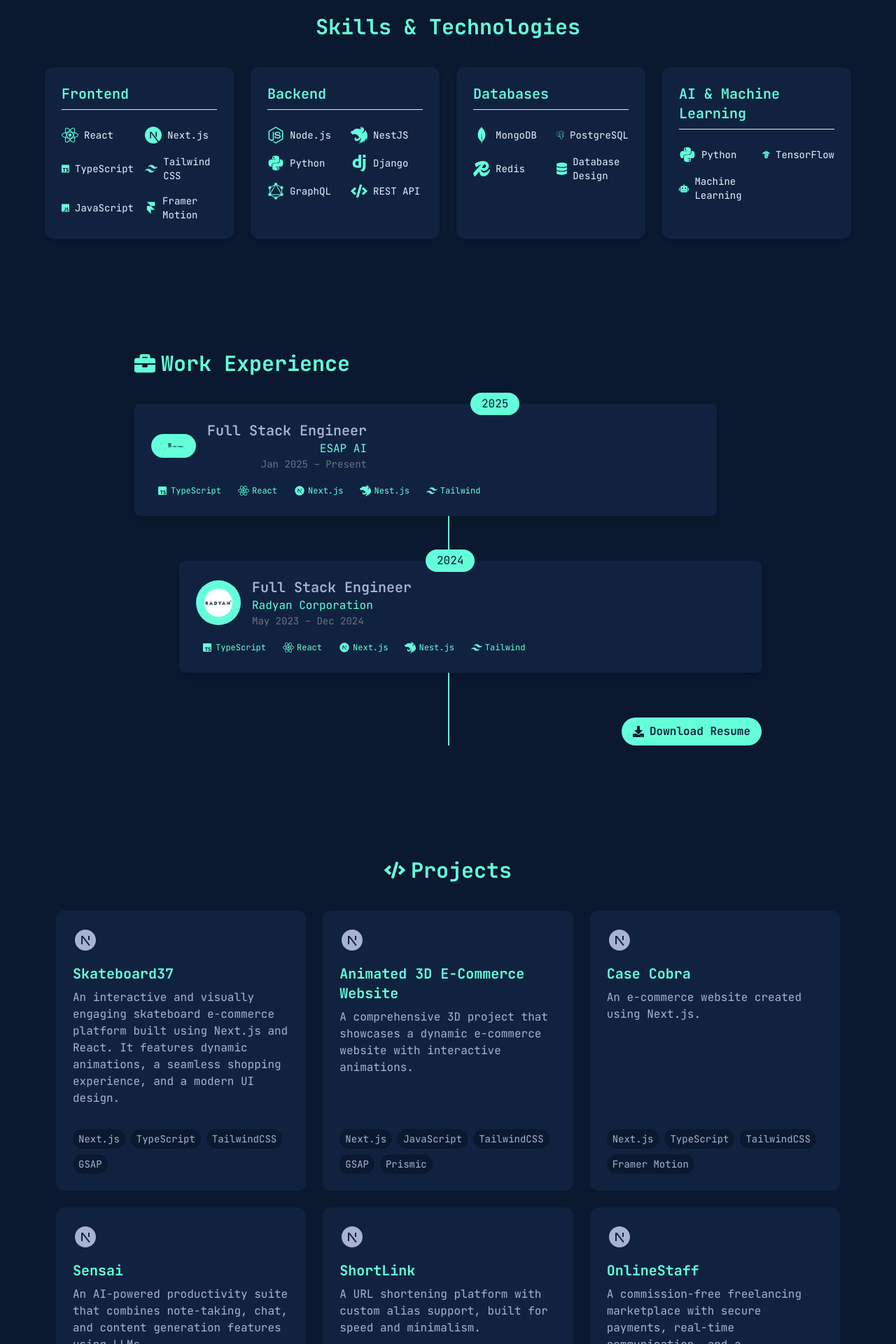
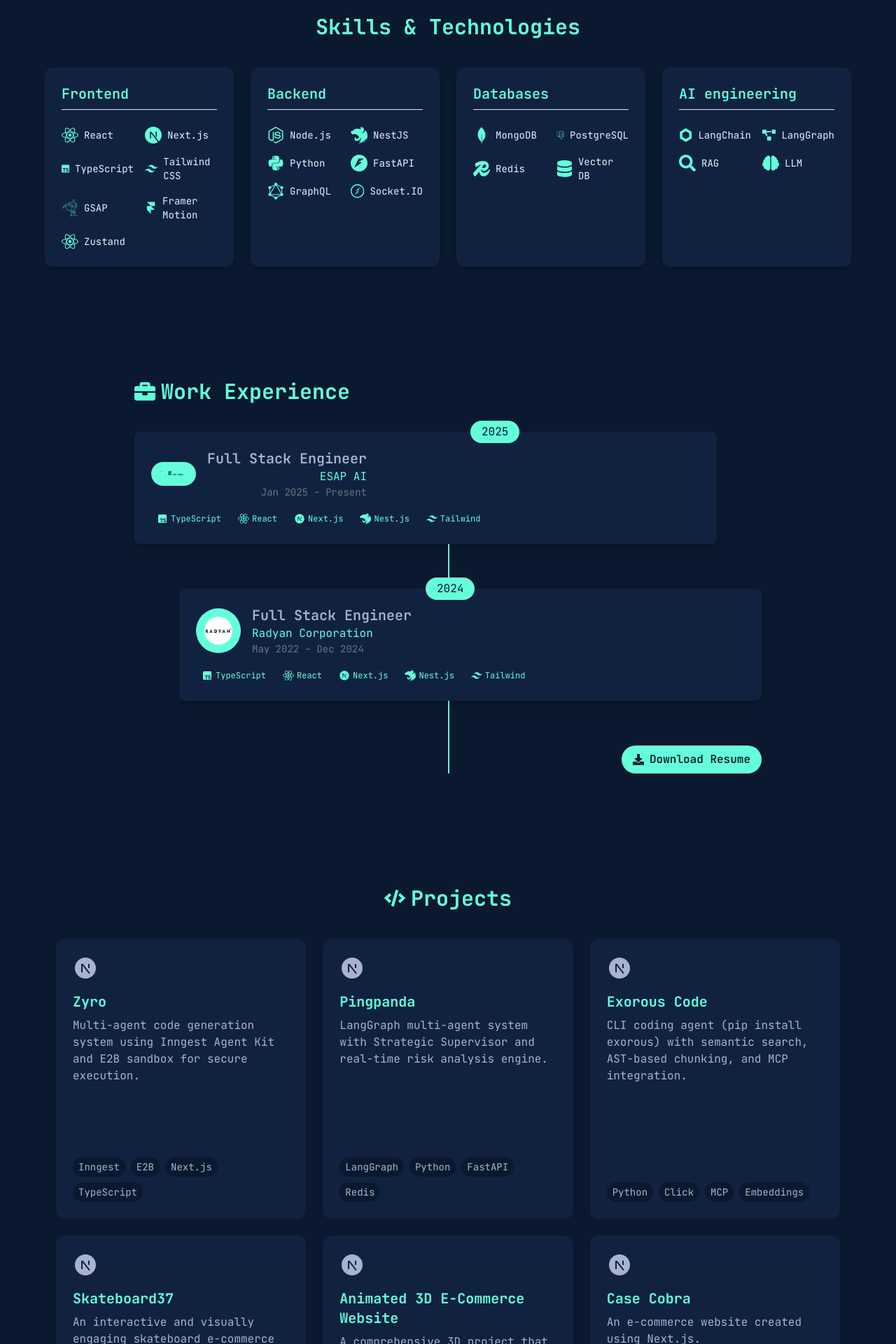
Before and after one commit to riaz37/my_portfolio, a Next.js app: page / in a window 1280 px wide. Shown: the part 860-2780 px from the top of the page at 70% size. Built offline with nearby package versions, Linux system fonts and the light colour scheme.

Commit message:
feat: Enhance portfolio with new AI engineering projects, skills, and certifications, update professional branding, and correct work experience duration.

```diff
--- a/components/sections/Certifications.tsx
+++ b/components/sections/Certifications.tsx
@@ -53,7 +53,14 @@
     year: 2024,
     link: "https://codeinplace.stanford.edu/cip4/certificate/xlil3s"
   },
-
+  {
+    title: "Associate AI Engineer for Developers",
+    issuer: "Datacamp",
+    icon: FaRobot,
+    color: "text-purple-500",
+    year: 2026,
+    link: "https://www.datacamp.com/completed/statement-of-accomplishment/track/f98619799209be79cb4dd977799d06fae5436374"
+  }
 ];
 
 const Certifications = () => {
--- a/components/sections/Hero.tsx
+++ b/components/sections/Hero.tsx
@@ -12,10 +12,10 @@
 import Image from "next/image";
 
 const PROFESSIONAL_TITLES = [
+  "Full Stack AI Engineer",
+  "Software Engineer",
+  "AI Solutions Architect",
   "Full Stack Developer",
-  "AI Enthusiast",
-  "Software Engineer",
-  "Web Innovator",
 ];
 
 const SocialLinks = [
@@ -88,9 +88,8 @@
 
           {/* Description */}
           <p className="text-foreground/80 max-w-xl mx-auto md:mx-0 text-base leading-relaxed">
-            Passionate developer crafting innovative web solutions at the
-            intersection of technology and creativity. Transforming ideas into
-            elegant, efficient, and impactful digital experiences.
+            Specializing in architecting production-ready AI systems with LLMs, RAG, and Agentic Workflows,
+            while building scalable full-stack applications with modern technology stacks.
           </p>
 
           {/* Action Buttons */}
--- a/components/sections/Services.tsx
+++ b/components/sections/Services.tsx
@@ -30,8 +30,8 @@
   },
   {
     icon: FaRobot,
-    title: "AI & Machine Learning",
-    description: "Developing intelligent solutions with Python, TensorFlow, and integrating machine learning models.",
+    title: "AI engineering",
+    description: "Architecting production-ready AI systems with LLMs, RAG, and Agentic Workflows using LangChain and LangGraph.",
     color: "text-red-500"
   },
   {
--- a/components/sections/Skills.tsx
+++ b/components/sections/Skills.tsx
@@ -8,6 +8,10 @@
   FaDatabase,
   FaCode,
   FaRobot,
+  FaBrain,
+  FaSearch,
+  FaProjectDiagram,
+  FaMagic,
 } from "react-icons/fa";
 import {
   SiTypescript,
@@ -22,6 +26,10 @@
   SiTensorflow,
   SiDjango,
   SiFramer,
+  SiFastapi,
+  SiSocketdotio,
+  SiGreensock,
+  SiChainlink,
 } from "react-icons/si";
 
 const skillCategories = [
@@ -32,8 +40,9 @@
       { icon: SiNextdotjs, name: "Next.js" },
       { icon: SiTypescript, name: "TypeScript" },
       { icon: SiTailwindcss, name: "Tailwind CSS" },
-      { icon: SiJavascript, name: "JavaScript" },
+      { icon: SiGreensock, name: "GSAP" },
       { icon: SiFramer, name: "Framer Motion" },
+      { icon: FaReact, name: "Zustand" },
     ],
   },
   {
@@ -42,9 +51,9 @@
       { icon: FaNodeJs, name: "Node.js" },
       { icon: SiNestjs, name: "NestJS" },
       { icon: FaPython, name: "Python" },
-      { icon: SiDjango, name: "Django" },
+      { icon: SiFastapi, name: "FastAPI" },
       { icon: SiGraphql, name: "GraphQL" },
-      { icon: FaCode, name: "REST API" },
+      { icon: SiSocketdotio, name: "Socket.IO" },
     ],
   },
   {
@@ -53,16 +62,16 @@
       { icon: SiMongodb, name: "MongoDB" },
       { icon: SiPostgresql, name: "PostgreSQL" },
       { icon: SiRedis, name: "Redis" },
-      { icon: FaDatabase, name: "Database Design" },
+      { icon: FaDatabase, name: "Vector DB" },
     ],
   },
   {
-    name: "AI & Machine Learning",
+    name: "AI engineering",
     skills: [
-      { icon: FaPython, name: "Python" },
-      { icon: SiTensorflow, name: "TensorFlow" },
-
-      { icon: FaRobot, name: "Machine Learning" },
+      { icon: SiChainlink, name: "LangChain" },
+      { icon: FaProjectDiagram, name: "LangGraph" },
+      { icon: FaSearch, name: "RAG" },
+      { icon: FaBrain, name: "LLM" },
     ],
   },
 ];
--- a/data/projects.ts
+++ b/data/projects.ts
@@ -17,6 +17,48 @@
 export const projects: Project[] = [
   {
     id: 1,
+    title: "Zyro",
+    description:
+      "Multi-agent code generation system using Inngest Agent Kit and E2B sandbox for secure execution.",
+    icon: RiNextjsFill,
+    technologies: ["Inngest", "E2B", "Next.js", "TypeScript"],
+    liveUrl: "https://zyro37.vercel.app/",
+    skills: [
+      { name: "Multi-agent Systems" },
+      { name: "Agentic Workflows" },
+      { name: "Secure Execution" },
+    ],
+  },
+  {
+    id: 2,
+    title: "Pingpanda",
+    description:
+      "LangGraph multi-agent system with Strategic Supervisor and real-time risk analysis engine.",
+    icon: RiNextjsFill,
+    technologies: ["LangGraph", "Python", "FastAPI", "Redis"],
+    liveUrl: "https://www.pingpanda.online/",
+    skills: [
+      { name: "Graph-based Agents" },
+      { name: "Real-time Analysis" },
+      { name: "System Architecture" },
+    ],
+  },
+  {
+    id: 3,
+    title: "Exorous Code",
+    description:
+      "CLI coding agent (pip install exorous) with semantic search, AST-based chunking, and MCP integration.",
+    icon: RiNextjsFill,
+    technologies: ["Python", "Click", "MCP", "Embeddings"],
+    liveUrl: "https://exorous-docs.vercel.app/",
+    skills: [
+      { name: "CLI Development" },
+      { name: "Semantic Search" },
+      { name: "AST Chunking" },
+    ],
+  },
+  {
+    id: 4,
     title: "Skateboard37",
     description:
       "An interactive and visually engaging skateboard e-commerce platform built using Next.js and React. It features dynamic animations, a seamless shopping experience, and a modern UI design.",
@@ -31,7 +73,7 @@
     ],
   },
   {
-    id: 2,
+    id: 5,
     title: "Animated 3D E-Commerce Website",
     description:
       "A comprehensive 3D project that showcases a dynamic e-commerce website with interactive animations.",
@@ -47,7 +89,7 @@
     ],
   },
   {
-    id: 3,
+    id: 6,
     title: "Case Cobra",
     description: "An e-commerce website created using Next.js.",
     icon: RiNextjsFill,
@@ -61,7 +103,7 @@
     ],
   },
   {
-    id: 4,
+    id: 7,
     title: "Sensai",
     description:
       "An AI-powered productivity suite that combines note-taking, chat, and content generation features using LLMs.",
@@ -76,7 +118,7 @@
     ],
   },
   {
-    id: 5,
+    id: 8,
     title: "ShortLink",
     description:
       "A URL shortening platform with custom alias support, built for speed and minimalism.",
@@ -90,26 +132,4 @@
       { name: "Minimal UI Design" },
     ],
   },
-  {
-    id: 6,
-    title: "OnlineStaff",
-    description:
-      "A commission-free freelancing marketplace with secure payments, real-time communication, and a microservice-based architecture.",
-    icon: RiNextjsFill,
-    technologies: [
-      "Next.js",
-      "NestJS",
-      "gRPC",
-      "TypeScript",
-      "MongoDB",
-      "TailwindCSS",
-    ],
-    liveUrl: "https://onlinestaff.net/",
-    skills: [
-      { name: "Microservices Architecture" },
-      { name: "Freelancing Platform" },
-      { name: "Secure Payment Integration" },
-      { name: "Real-Time Communication" },
-    ],
-  },
 ];
--- a/data/workExperience.ts
+++ b/data/workExperience.ts
@@ -49,7 +49,7 @@
   {
     company: "Radyan Corporation",
     position: "Full Stack Engineer",
-    duration: "May 2023 – Dec 2024",
+    duration: "May 2022 – Dec 2024",
     year: 2024,
     description: [
       "Led full stack development and architecture for high-traffic applications, ensuring scalability and maintainability.",
```
Also changed, not shown: 1 other file (tests, documents, lock files or other folders).
